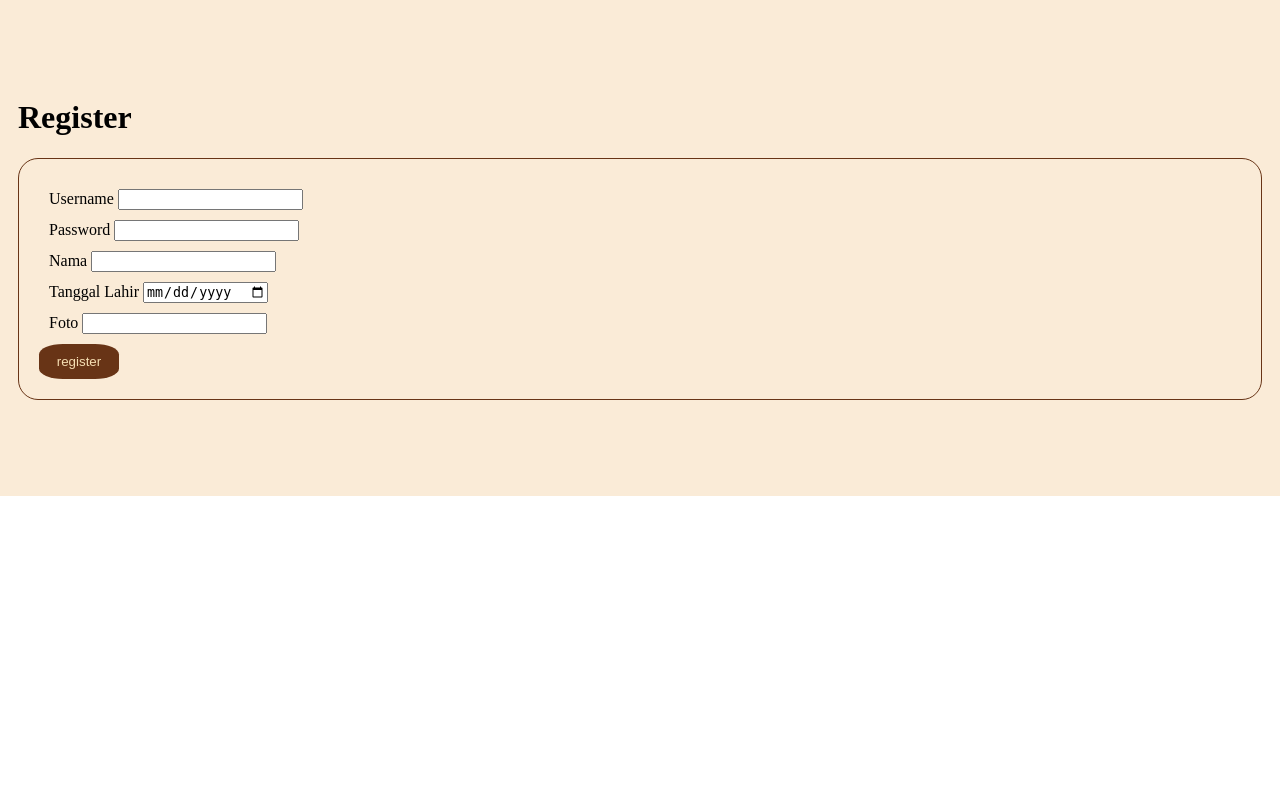
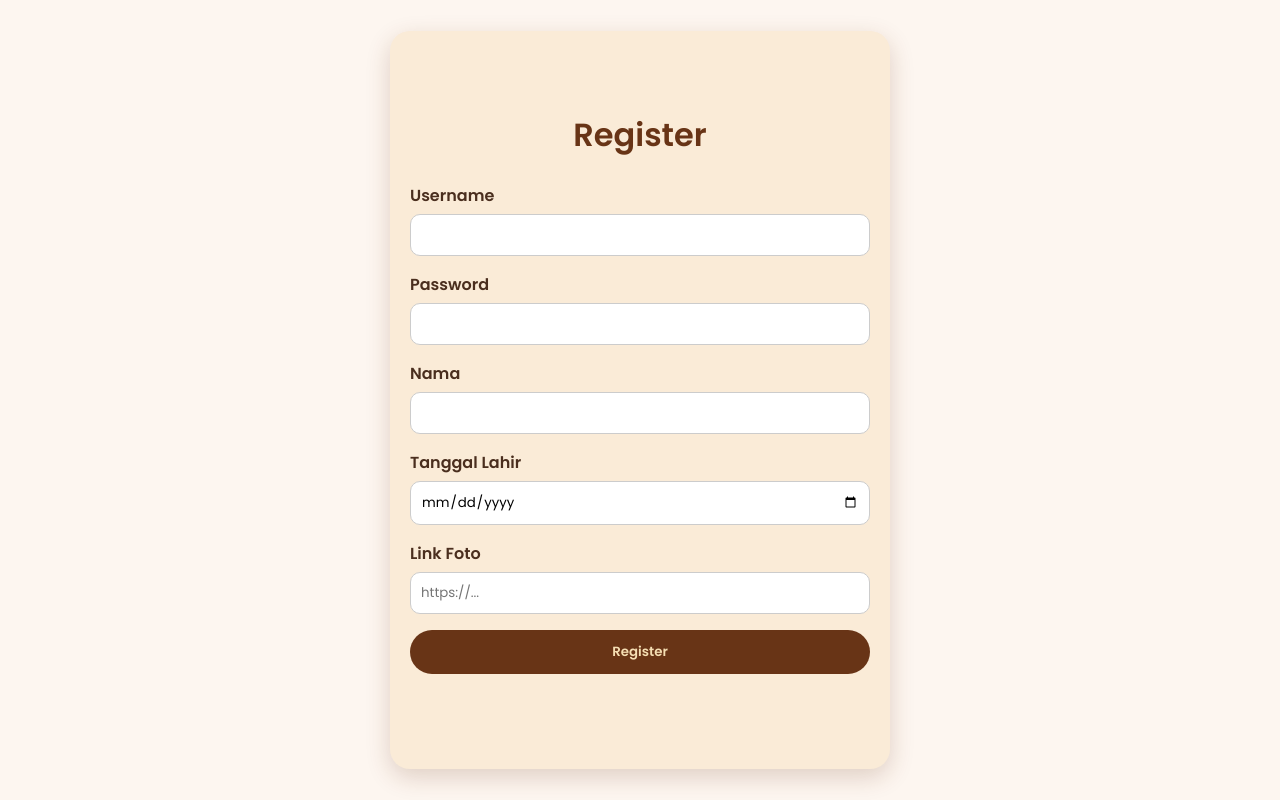
Before and after one commit to calvin16121/UTS_FSP, a PHP site: page /register.php in a window 1280 px wide. Run offline with PHP 8.4, Linux system fonts and the light colour scheme.

Commit message:
Update register and login UI

```diff
--- a/register.php
+++ b/register.php
@@ -27,16 +27,90 @@ if (isset($_POST['register'])) {
 <head>
     <meta charset="UTF-8">
     <meta name="viewport" content="width=device-width, initial-scale=1.0">
-    <title>Koffee StartBug</title>
+    <title>Koffee StartBug - Register</title>
     <link rel="stylesheet" href="index.css">
+    <link href="https://fonts.googleapis.com/css2?family=Poppins:wght@400;600&display=swap" rel="stylesheet">
     <style>
-        form{
-            border:1px #683416 solid;
-            padding: 20px;
+        * {
+            margin: 0;
+            padding: 0;
+            box-sizing: border-box;
+            font-family: 'Poppins', sans-serif;
+        }
+
+        body {
+            background-color: #fdf6f0;
+            color: #4a2e1e;
+            display: flex;
+            align-items: center;
+            justify-content: center;
+            height: 100vh;
+        }
+
+        #content {
+            background-color: #fff;
+            padding: 40px;
             border-radius: 20px;
+            box-shadow: 0 8px 24px rgba(104, 52, 22, 0.2);
+            width: 100%;
+            max-width: 500px;
         }
-        form div{
-            margin: 10px;
+
+        h1 {
+            text-align: center;
+            margin-bottom: 24px;
+            color: #683416;
+        }
+
+        form {
+            display: flex;
+            flex-direction: column;
+            gap: 16px;
+        }
+
+        label {
+            font-weight: 600;
+            margin-bottom: 6px;
+            display: block;
+        }
+
+        input[type="text"],
+        input[type="password"],
+        input[type="date"] {
+            width: 100%;
+            padding: 10px;
+            border: 1px solid #ccc;
+            border-radius: 10px;
+            outline: none;
+        }
+
+        input[type="submit"] {
+            padding: 12px;
+            background-color: #683416;
+            color: wheat;
+            border: none;
+            border-radius: 30px;
+            font-weight: bold;
+            cursor: pointer;
+            transition: background-color 0.3s ease;
+        }
+
+        input[type="submit"]:hover {
+            background-color: #5a2d15;
+        }
+
+        p {
+            margin-top: 15px;
+            color: red;
+            font-size: 14px;
+            text-align: center;
+            font-weight: bold;
+        }
+
+        @media (max-width: 500px) {
+            #content {
+                padding: 20px;
+            }
         }
     </style>
 </head>
@@ -45,37 +119,31 @@ if (isset($_POST['register'])) {
         <h1>Register</h1>
         <form action="register.php" method="post">
             <div>
-            <label for="iduser">Username</label>
-            <input type="text" name="iduser" required>
+                <label for="iduser">Username</label>
+                <input type="text" name="iduser" id="iduser" required>
             </div>
 
             <div>
-            <label for="password">Password</label>
-            <input type="password" name="password" required>
+                <label for="password">Password</label>
+                <input type="password" name="password" id="password" required>
             </div>
 
             <div>
-            <label for="nama">Nama</label>
-            <input type="text" name="nama" required>
+                <label for="nama">Nama</label>
+                <input type="text" name="nama" id="nama" required>
             </div>
 
             <div>
-            <label for="tgllahir">Tanggal Lahir</label>
-            <input type="date" name="tgllahir" required>
+                <label for="tgllahir">Tanggal Lahir</label>
+                <input type="date" name="tgllahir" id="tgllahir" required>
             </div>
 
             <div>
-            <label for="foto">Foto</label>
-            <input type="text" name="foto" required>
+                <label for="foto">Link Foto</label>
+                <input type="text" name="foto" id="foto" required placeholder="https://...">
             </div>
 
-            <input type="submit" value="register" name="register"
-            style="width: 80px;
-            padding:10px;
-            border-radius: 30%;
-            border: 0px;
-            background-color: #683416;
-            color:wheat">
+            <input type="submit" value="Register" name="register">
         </form>
         <p><?=$message?></p>
     </div>
```
Also changed, not shown: login.php (+94 -14 lines).
